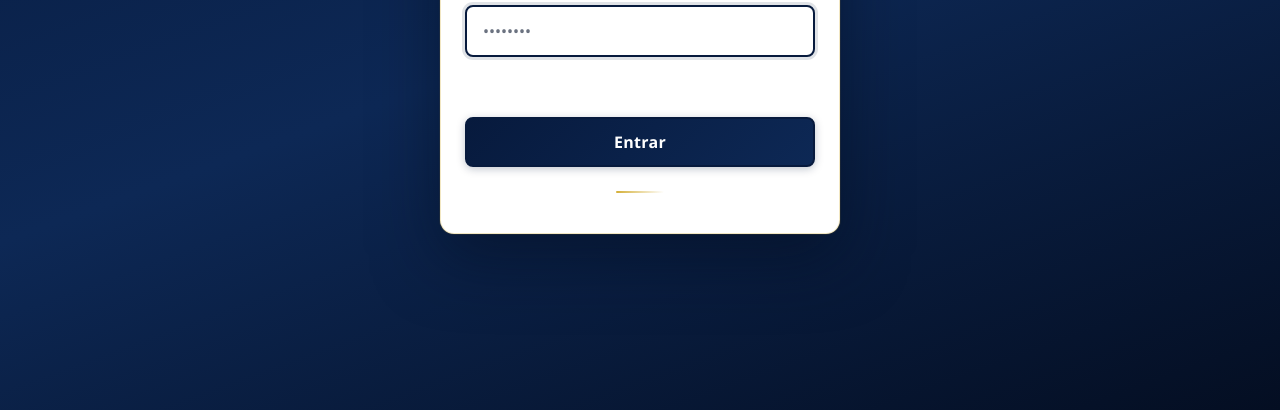
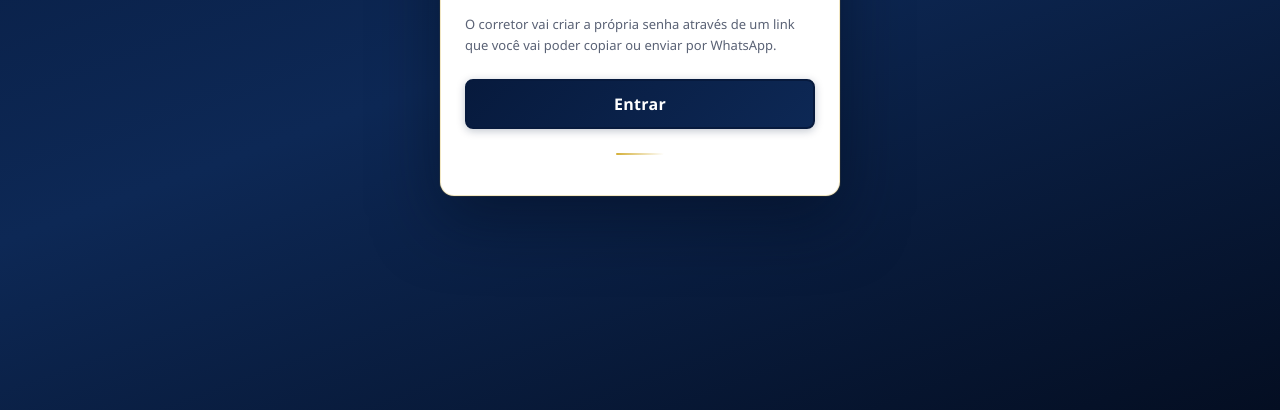
Before and after one commit to lennecurtis-dot/time-consort-app, a website: page public/gestor/index.html in a window 1280 px wide. Shown: the part 390-800 px from the top of the page. Drawn offline with Linux system fonts and the light colour scheme.

Commit message:
Update index.html

```diff
--- a/public/gestor/index.html
+++ b/public/gestor/index.html
@@ -25,13 +25,9 @@
         </div>
         <h1 class="login-titulo">Painel do Gestor</h1>
         <p class="login-subtitulo">Acesso restrito</p>
-        <div class="campo-formulario">
-          <label class="campo-formulario__label" for="input-senha">Senha de acesso</label>
-          <input class="campo-formulario__input" type="password" id="input-senha"
-                 autocomplete="current-password" placeholder="••••••••"
-                 aria-describedby="erro-login">
-          <p class="campo-formulario__erro" id="erro-login" role="alert" aria-live="polite"></p>
-        </div>
+       <p style="font-size:.8125rem;color:#5A6275;margin-bottom:16px;">
+          O corretor vai criar a própria senha através de um link que você vai poder copiar ou enviar por WhatsApp.
+        </p>
         <button class="btn-primario" id="btn-entrar" type="button">Entrar</button>
       </div>
     </div>
```
